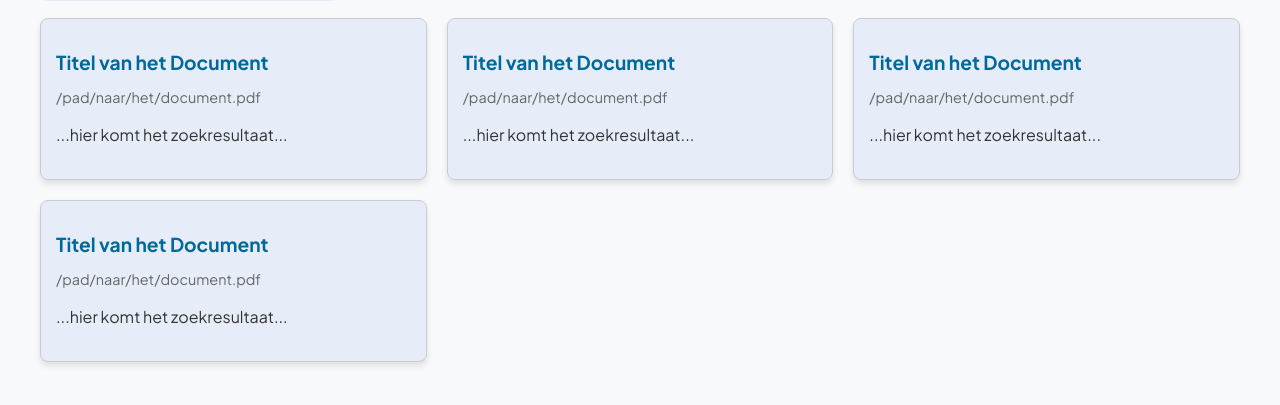
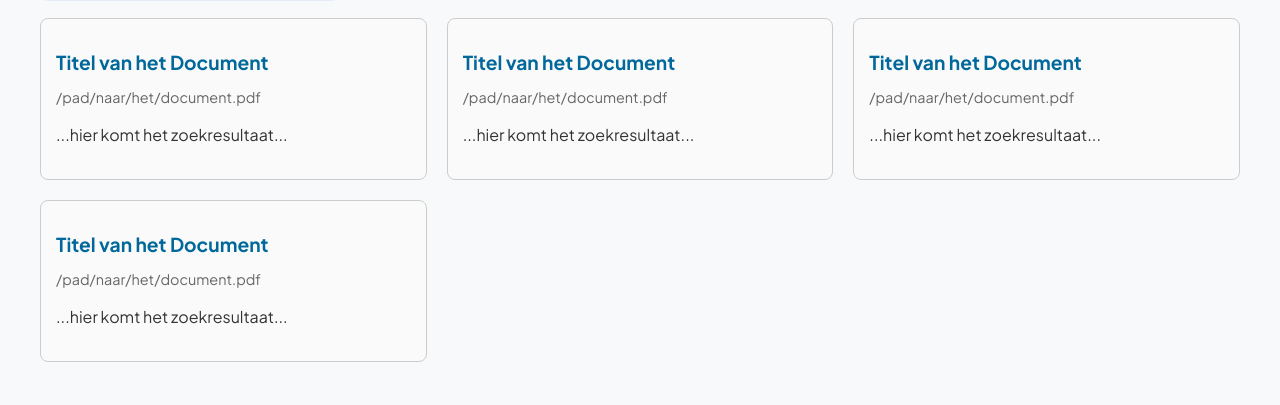
Before and after one commit to thimohenraat/OSK, a Flask app: page / in a window 1280 px wide. Shown: the part 254-659 px from the top of the page. Run offline with Flask 3, Linux system fonts and the light colour scheme.

Commit message:
css aangepast

```diff
--- a/static/css/styles.css
+++ b/static/css/styles.css
@@ -89,7 +89,6 @@ nav {
 #search-section #search-form {
   display: flex;
   flex-wrap: wrap;
-
   /* gap: 20px; */
   background-color: #e6edf8;
   border-radius: 8px;
@@ -190,9 +189,9 @@ color: red;
 #results-section #results .result-item {
   border: 1px solid #ccc;
   border-radius: 8px;
-  background-color: #e6edf8;
+  background-color: #fafafa;
   padding: 15px;
-  box-shadow: 0 4px 6px rgba(0, 0, 0, 0.1);
+  /* box-shadow: 0 4px 6px rgba(0, 0, 0, 0.1); */
   transition: transform 0.2s, box-shadow 0.2s;
 }
 #results-section #results .result-item:hover {
```
